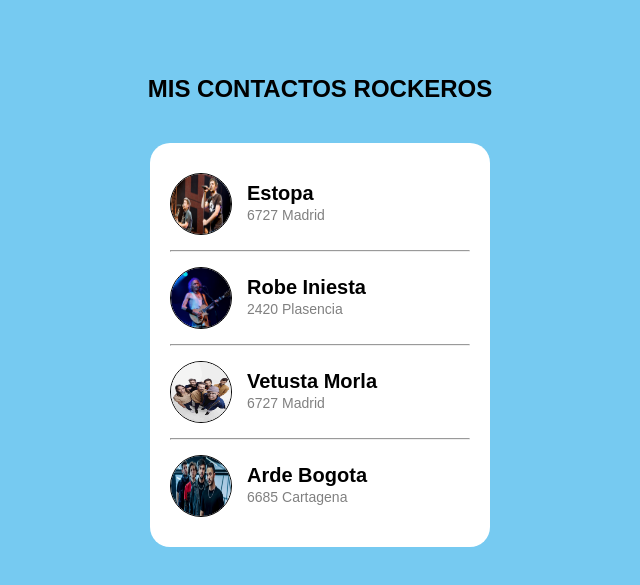
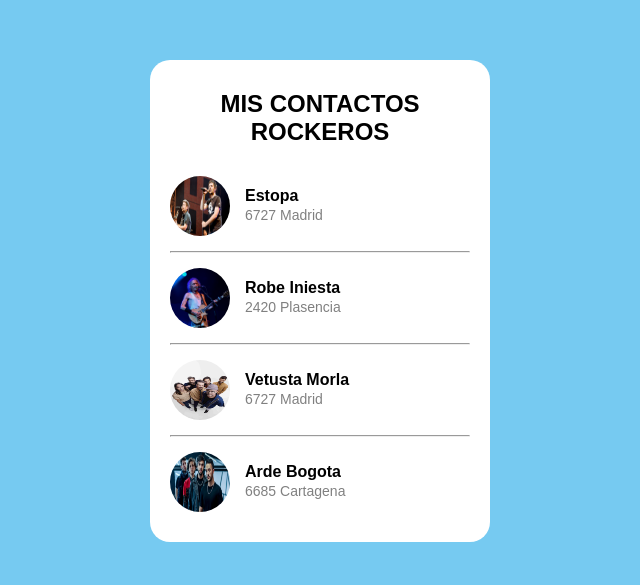
Before and after one commit to OscarL0pez/1er-repositorio, a plain HTML site: page CSS/Contactos.html in a window 1280 px wide. Shown: the part 107-692 px from the top of the page, without its empty margins (320-960 px from the left). Drawn offline with Linux system fonts and the light colour scheme.

Commit message:
ultimo commit

```diff
--- a/CSS/Contactos.html
+++ b/CSS/Contactos.html
@@ -7,40 +7,40 @@
     <link rel="stylesheet" href="styles.css">
 </head>
 <body>
-    <h2>MIS CONTACTOS ROCKEROS</h2>
-
+    <!-- Primer Contacto-->
     <div class="container">
         <div class="tarjeta">
+            <h2>MIS CONTACTOS ROCKEROS</h2>
             <div class="contacto">
-                <img src="estopa.jpg" alt="estopa">
+                <img src="Assets/estopa.jpg" alt="estopa">
                 <div class="info">
                     <strong>Estopa</strong>
                     <p>6727 Madrid</p>
                 </div>
             </div>
+       <hr>
 
-       <hr>
+       <!-- Segundo Contacto -->
             <div class="contacto">
-                <img src="robe.jpg" alt="robe">
+                <img src="Assets/robe.jpg" alt="robe">
                 <div class="info">
                     <strong>Robe Iniesta</strong>
                     <p>2420 Plasencia</p>
                 </div>
             </div>
-
-
         <hr>
+        <!-- Tercer Contacto -->
             <div class="contacto">
-                <img src="vestusta.jpg" alt="Vetusta">
+                <img src="Assets/vestusta.jpg" alt="Vetusta">
                 <div class="info">
                     <strong>Vetusta Morla</strong>
                     <p>6727 Madrid</p>
                 </div>
             </div>
         <hr>
-
+        <!-- Cuarto contacto -->
             <div class="contacto">
-                <img src="ardebogota.jpg" alt="ardebogota">
+                <img src="Assets/ardebogota.jpg" alt="ardebogota">
                 <div class="info">
                     <strong>Arde Bogota</strong>
                     <p>6685 Cartagena</p>
@@ -48,5 +48,6 @@
             </div>
         </div>
     </div>
+
 </body>
 </html>
--- a/CSS/styles.css
+++ b/CSS/styles.css
@@ -16,7 +16,6 @@ body {
     padding: 20px;
     border-radius: 20px;
     width: 300px;
-    margin-top: 20px;
 }
 
 
@@ -32,13 +31,12 @@ body {
     height: 60px;
     border-radius: 50%;
     margin-right: 15px;
-    border: black solid 1px;
+
 
 }
 
-
 .info strong {
-    font-size: 20px;
+    font-size: 16px;
     color: black;
 }
 
@@ -48,8 +46,14 @@ p {
     font-size: 14px;
 }
 
-
 hr {
     border: 0,5px grey solid;
     margin: 5px 0;
 }
+
+h2 {
+    margin-top: 10px;
+    color: black;
+    font-size: 24px;
+    text-align: center;
+}
```
Also changed, not shown: CSS/Assets/ardebogota.jpg (renamed from CSS/ardebogota.jpg), CSS/Assets/estopa.jpg (renamed from CSS/estopa.jpg), CSS/Assets/robe.jpg (renamed from CSS/robe.jpg), CSS/Assets/vestusta.jpg (renamed from CSS/vestusta.jpg).
